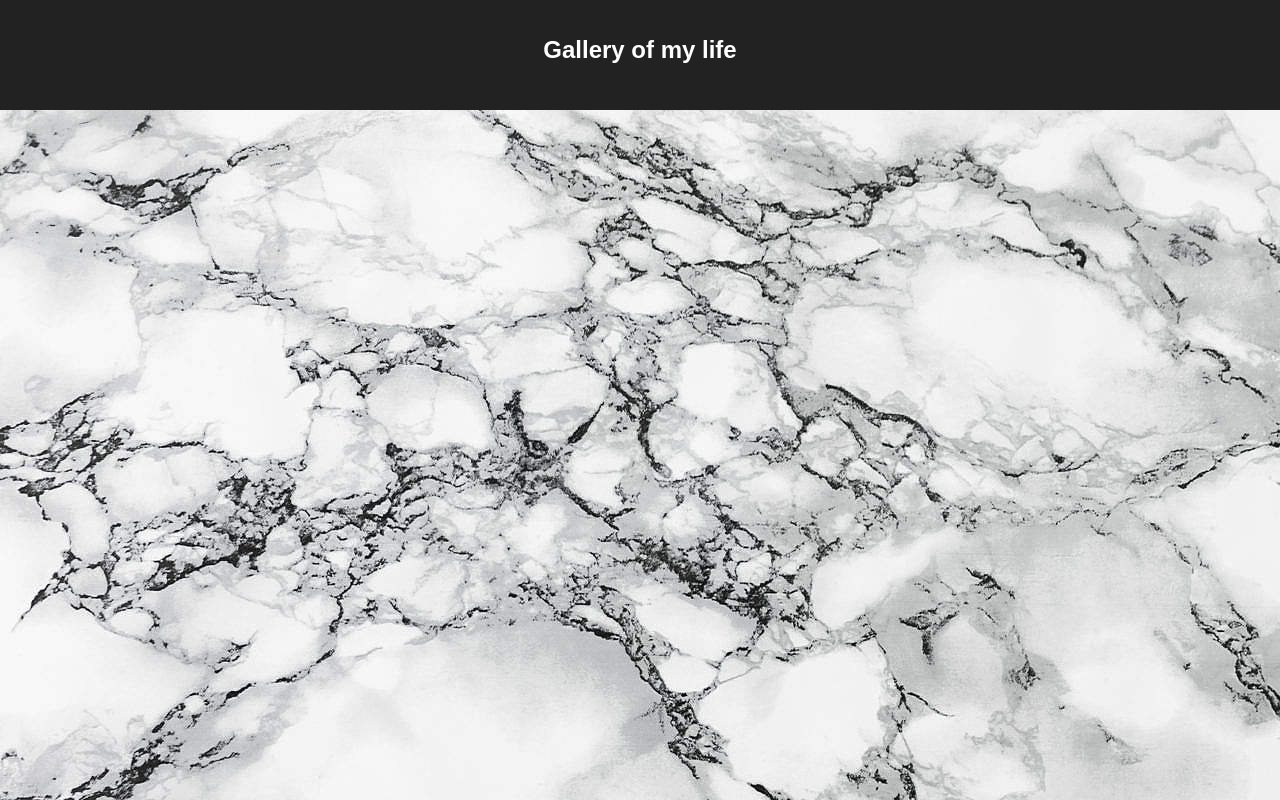
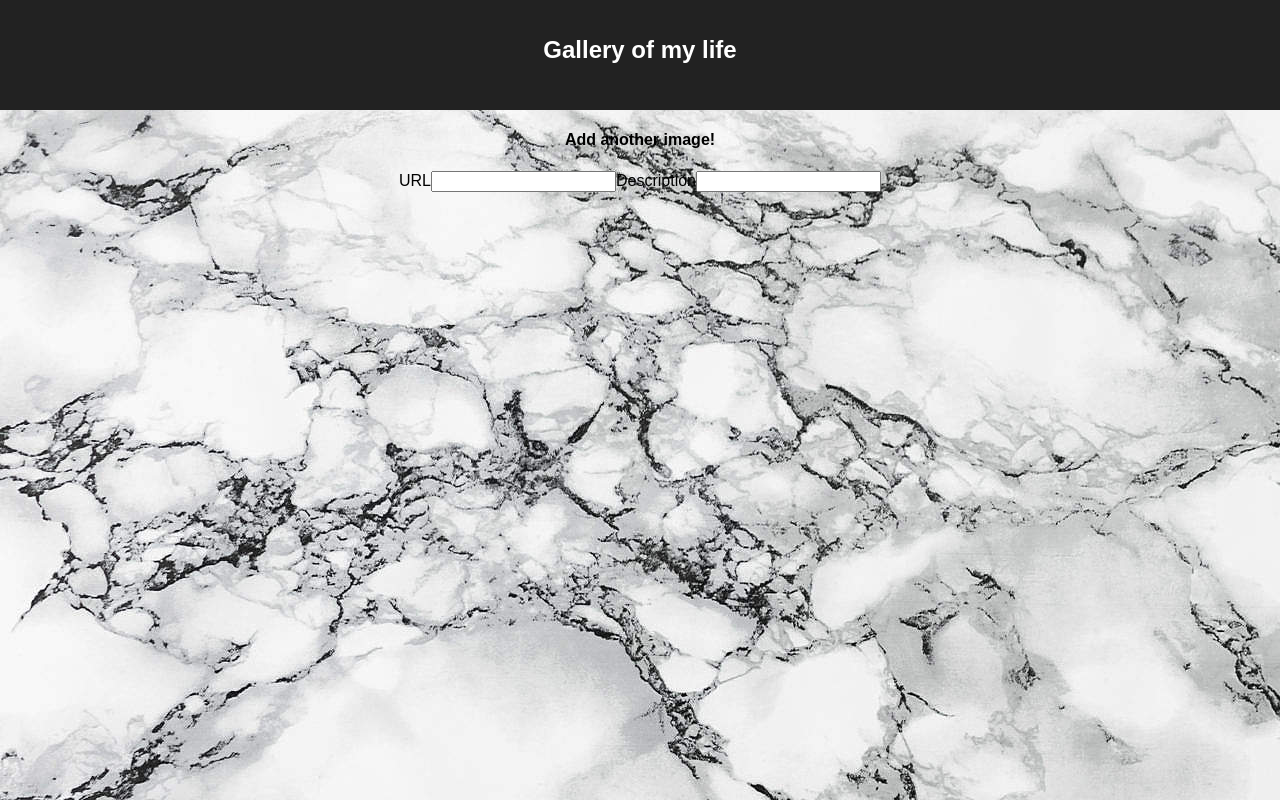
Before and after one commit to sdeda1us/react-gallery, a React (Create React App) app: page / in a window 1280 px wide. Built offline with nearby package versions, Linux system fonts and the light colour scheme; no server answers.

Commit message:
basics of form laid out

```diff
--- a/src/components/App/App.js
+++ b/src/components/App/App.js
@@ -2,6 +2,7 @@
 import './App.css';
 import axios from 'axios';
 import GalleryList from '../GalleryList/GalleryList';
+import Form from '../Form/Form';
 
 class App extends Component {
   state = {
@@ -51,6 +52,7 @@
         <header className="App-header">
           <h1 className="App-title">Gallery of my life</h1>
         </header>
+        <Form />
         <br/>
         <div className="imageFrame">
         <GalleryList imagelist={this.state.imageList} addlike={this.addLike} toggleimage={this.toggleImage}/>
--- /dev/null
+++ b/src/components/Form/Form.js
@@ -0,0 +1,19 @@
+import React, { Component } from 'react';
+
+class Form extends Component{
+
+    render(){
+        return(
+            <form>
+                <h4>Add another image!</h4>
+                <label>URL</label>
+                <input type="text" />
+                <label>Description</label>
+                <input type="text" />
+            </form>
+
+        )
+    }
+}
+
+export default Form;
```
